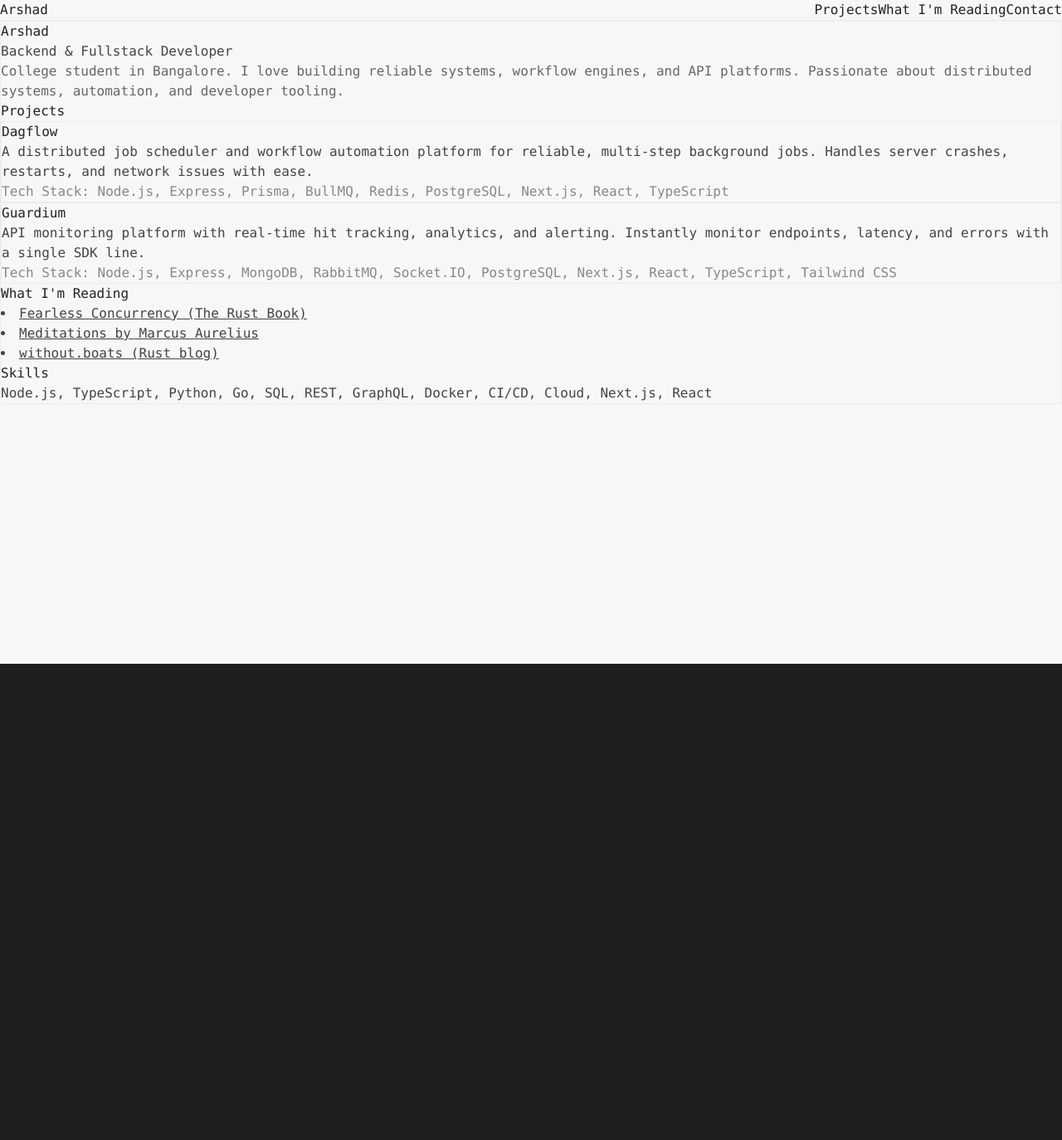
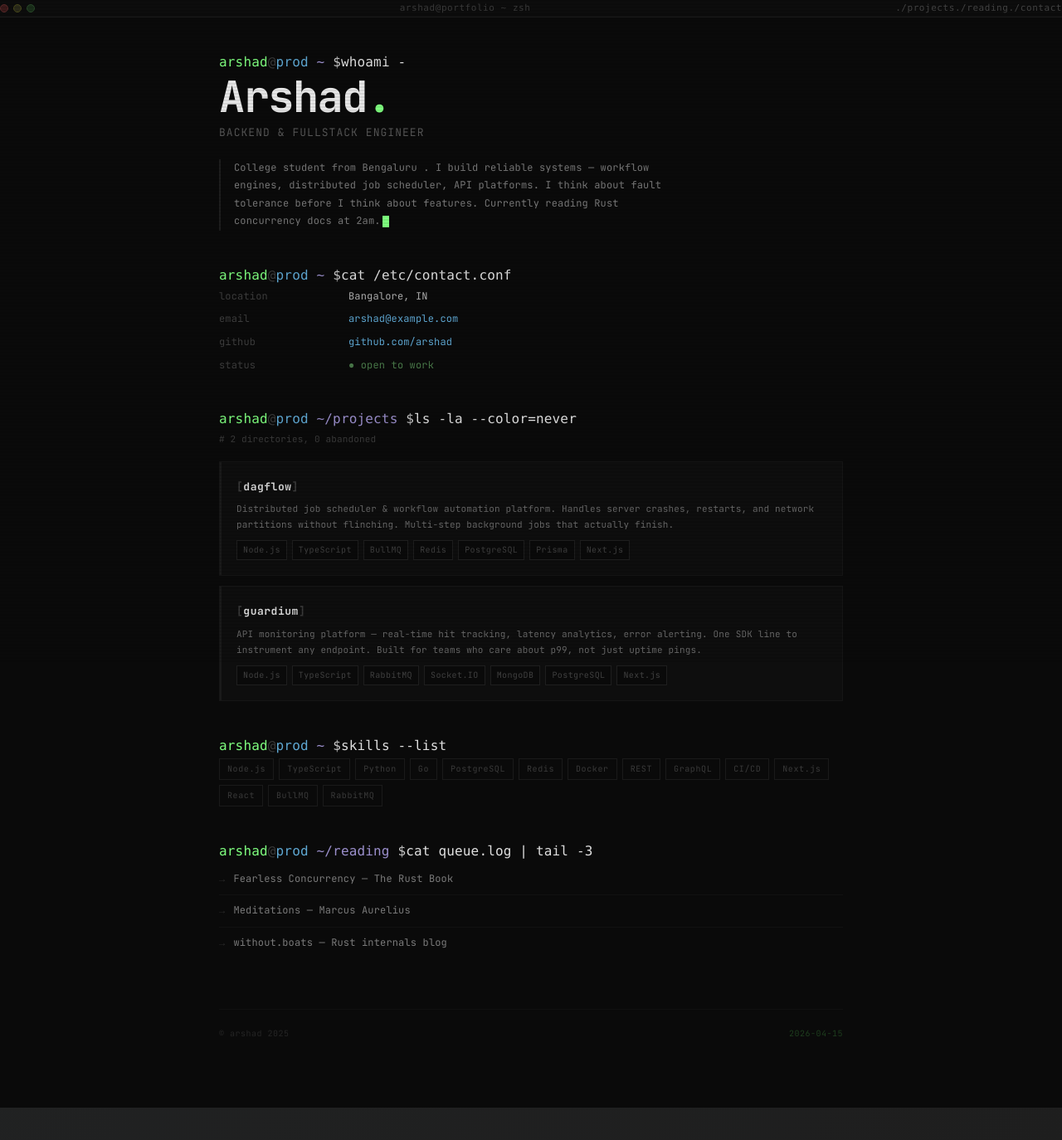
Before and after one commit to Arshadx9/portfolio, a Next.js app: page / in a window 1280 px wide. Shown: the top 1374 px of the page at 83% size. Before the commit the page ends 800 px from the top, so only its background shows below. Built offline with nearby package versions, Linux system fonts and the light colour scheme.

Commit message:
made changes

```diff
--- a/src/app/globals.css
+++ b/src/app/globals.css
@@ -1,37 +1,115 @@
+@import url('https://fonts.googleapis.com/css2?family=JetBrains+Mono:wght@300;400;500;700&display=swap');
+* { box-sizing: border-box; }
+body {
+	background: #0a0a0a;
+	color: #c8c8c8;
+	font-family: 'JetBrains Mono', monospace;
+	margin: 0;
+}
+.scanlines {
+	position: fixed;
+	inset: 0;
+	background: repeating-linear-gradient(
+		0deg,
+		transparent,
+		transparent 2px,
+		rgba(0,0,0,0.08) 2px,
+		rgba(0,0,0,0.08) 4px
+	);
+	pointer-events: none;
+	z-index: 100;
+}
+.cursor-blink {
+	display: inline-block;
+	width: 8px;
+	height: 14px;
+	background: #7fff7f;
+	margin-left: 2px;
+	vertical-align: middle;
+	animation: blink 1.1s step-end infinite;
+}
+@keyframes blink { 50% { opacity: 0; } }
+.project-card { position: relative; transition: border-color 0.2s; }
+.project-card::before {
+	content: '';
+	position: absolute;
+	left: 0; top: 0; bottom: 0;
+	width: 2px;
+	background: #1a1a1a;
+	transition: background 0.2s;
+}
+.project-card:hover { border-color: #2a2a2a !important; }
+.project-card:hover::before { background: #7fff7f; }
+.nav-link { transition: color 0.2s; }
+.nav-link:hover { color: #7fff7f !important; }
+.skill-chip { transition: color 0.2s, border-color 0.2s; }
+.skill-chip:hover { color: #7fff7f !important; border-color: #1e3e1e !important; }
+.reading-link { transition: color 0.2s; }
+.reading-link:hover { color: #c8c8c8 !important; }
 @import "tailwindcss/preflight";
 @import "tailwindcss/utilities";
 
-body {
-	background: #1e1e1e;
-	color: #d4d4d4;
-	font-family: 'Fira Mono', 'Menlo', 'Monaco', 'Consolas', monospace;
-}
+	body {
+		background: linear-gradient(135deg, #232526 0%, #1e1e1e 100%);
+		color: #d4d4d4;
+		font-family: 'Fira Mono', 'Menlo', 'Monaco', 'Consolas', monospace;
+		margin: 0;
+		padding: 0 0 3rem 0;
+		line-height: 1.8;
+		letter-spacing: 0.01em;
+		min-height: 100vh;
+		scrollbar-width: thin;
+		scrollbar-color: #444 #232526;
+	}
 
 .terminal {
-	background: #1e1e1e;
-	border-radius: 8px;
-	box-shadow: 0 4px 24px 0 #000a;
-	padding: 2rem 1.5rem 1.5rem 1.5rem;
-	max-width: 600px;
-	margin: 2rem auto;
-	border: 1px solid #333;
+	background: rgba(30,30,30,0.97);
+	border-radius: 16px;
+	box-shadow: 0 8px 32px 0 #000c, 0 1.5px 8px 0 #2228;
+	padding: 2.5rem 2.2rem 2.2rem 2.2rem;
+	max-width: 700px;
+	margin: 3.5rem auto 2.5rem auto;
+	border: 1.5px solid #292929;
+	gap: 2.5rem;
+	transition: box-shadow 0.2s, transform 0.2s;
+}
+.terminal:hover {
+	box-shadow: 0 12px 40px 0 #000e, 0 2px 12px 0 #222a;
+	transform: translateY(-2px) scale(1.01);
 }
 .terminal-bar {
 	display: flex;
-	gap: 0.5rem;
-	margin-bottom: 1.5rem;
+	gap: 0.75rem;
+	margin-bottom: 2rem;
+	padding-left: 0.2rem;
 }
 .terminal-dot {
 	width: 12px;
 	height: 12px;
 	border-radius: 50%;
 	display: inline-block;
+	box-shadow: 0 1px 4px #0003;
 }
 .dot-red { background: #ff5f56; }
 .dot-yellow { background: #ffbd2e; }
 .dot-green { background: #27c93f; }
 .terminal-content {
-	font-size: 1.1rem;
-	line-height: 1.7;
+	font-size: 1.13rem;
+	line-height: 1.8;
 	white-space: pre-line;
+	margin-top: 1.5rem;
+	margin-bottom: 1.5rem;
+	word-break: break-word;
 }
+
+/* Custom Scrollbar */
+::-webkit-scrollbar {
+	width: 8px;
+}
+::-webkit-scrollbar-thumb {
+	background: #444;
+	border-radius: 8px;
+}
+::-webkit-scrollbar-track {
+	background: #232526;
+}
--- a/src/app/page.tsx
+++ b/src/app/page.tsx
@@ -1,57 +1,290 @@
+import type { Metadata } from "next";
+
+export const metadata: Metadata = {
+  title: "arshad@portfolio",
+  description: "Backend & Fullstack Engineer — Bangalore",
+};
+
+const projects = [
+  {
+    name: "dagflow",
+    desc: "Distributed job scheduler & workflow automation platform. Handles server crashes, restarts, and network partitions without flinching. Multi-step background jobs that actually finish.",
+    stack: ["Node.js", "TypeScript", "BullMQ", "Redis", "PostgreSQL", "Prisma", "Next.js"],
+  },
+  {
+    name: "guardium",
+    desc: "API monitoring platform — real-time hit tracking, latency analytics, error alerting. One SDK line to instrument any endpoint. Built for teams who care about p99, not just uptime pings.",
+    stack: ["Node.js", "TypeScript", "RabbitMQ", "Socket.IO", "MongoDB", "PostgreSQL", "Next.js"],
+  },
+];
+
+const skills = [
+  "Node.js", "TypeScript", "Python", "Go", "PostgreSQL", "Redis",
+  "Docker", "REST", "GraphQL", "CI/CD", "Next.js", "React", "BullMQ", "RabbitMQ",
+];
+
+const reading = [
+  { title: "Fearless Concurrency — The Rust Book", href: "https://doc.rust-lang.org/book/ch16-00-concurrency.html" },
+  { title: "Meditations — Marcus Aurelius", href: "https://www.gutenberg.org/ebooks/2680" },
+  { title: "without.boats — Rust internals blog", href: "https://without.boats/" },
+];
+
+function Prompt({ path = "~", cmd }: { path?: string; cmd: string }) {
+  return (
+    <div className="flex items-baseline gap-2 mb-1">
+      <span className="font-mono text-xs whitespace-nowrap text-[#4a4a4a]">
+        <span className="text-[#7fff7f]">arshad</span>
+        <span className="text-[#3a3a3a]">@</span>
+        <span className="text-[#5fa8d3]">prod</span>{" "}
+        <span className="text-[#9b8fcc]">{path}</span>{" "}
+        <span className="text-[#c8c8c8]">$</span>
+      </span>
+      <span className="font-mono text-xs text-[#e0e0e0]">{cmd}</span>
+    </div>
+  );
+}
 export default function Home() {
   return (
-    <main className="min-h-screen bg-[#f7f7f8] text-[#222] flex flex-col items-center px-4 md:px-8 py-10 font-sans">
-      {/* Navbar */}
-      <nav className="w-full max-w-xl mx-auto flex items-center justify-between py-4 mb-8 border-b border-[#ececec] bg-white/80 backdrop-blur rounded-t-xl px-4 md:px-8 sticky top-0 z-10 shadow-sm">
-        <span className="font-bold text-lg tracking-tight">Arshad</span>
-        <div className="flex gap-6 text-sm">
-          <a href="#projects" className="hover:text-blue-600 transition-colors">Projects</a>
-          <a href="#reading" className="hover:text-blue-600 transition-colors">What I'm Reading</a>
-          <a href="mailto:arshad@example.com" className="hover:text-blue-600 transition-colors">Contact</a>
+    <>
+
+      <div className="min-h-screen" style={{ background: "#0a0a0a", color: "#c8c8c8" }}>
+        <div className="scanlines" />
+
+        {/* Nav */}
+        <nav
+          className="sticky top-0 z-50 flex items-center gap-4 px-6 py-3"
+          style={{ background: "#0d0d0d", borderBottom: "1px solid #1e1e1e" }}
+        >
+          <div className="flex gap-[6px]">
+            {["#3a1a1a", "#2a2a1a", "#1a2e1a"].map((bg, i) => (
+              <div
+                key={i}
+                style={{
+                  width: 10, height: 10, borderRadius: "50%",
+                  background: bg,
+                  border: `1px solid ${["#5a2a2a", "#4a4a1a", "#2a4a2a"][i]}`,
+                }}
+              />
+            ))}
+          </div>
+          <p className="flex-1 text-center font-mono text-[11px] tracking-[0.05em] text-[#3a3a3a] m-0">
+            arshad@portfolio ~ zsh
+          </p>
+          <div className="flex gap-5">
+            {[
+              { href: "#projects", label: "./projects" },
+              { href: "#reading", label: "./reading" },
+              { href: "mailto:arshad@example.com", label: "./contact" },
+            ].map((l) => (
+              <a
+                key={l.label}
+                href={l.href}
+                className="nav-link font-mono text-[11px] tracking-[0.05em] no-underline"
+                style={{ color: "#444" }}
+              >
+                {l.label}
+              </a>
+            ))}
           </div>
         </nav>
 
-      <div className="w-full max-w-xl mx-auto bg-white rounded-xl shadow-xl px-5 md:px-8 py-10 flex flex-col gap-10 border border-[#ececec]">
-        {/* Header & Intro */}
-        <section className="flex flex-col items-start gap-2">
-          <h1 className="text-2xl md:text-3xl font-bold mb-1">Arshad</h1>
-          <div className="text-base md:text-lg text-[#444]">Backend & Fullstack Developer</div>
-          <div className="text-[#666] text-sm md:text-base mt-2 mb-2">College student in Bangalore. I love building reliable systems, workflow engines, and API platforms. Passionate about distributed systems, automation, and developer tooling.</div>
-        </section>
+        {/* Body */}
+        <main style={{ maxWidth: 800, margin: "0 auto", padding: "40px 24px 80px" }}>
 
-        {/* Projects */}
-        <section id="projects" className="flex flex-col gap-4">
-          <h2 className="text-lg font-semibold mb-2">Projects</h2>
-          <div className="flex flex-col gap-4">
-            <div className="rounded-lg bg-[#f7f7f8] border border-[#ececec] p-5 flex flex-col gap-1 hover:shadow-md transition-shadow">
-              <div className="text-base font-semibold text-blue-700">Dagflow</div>
-              <div className="text-[#444] text-sm">A distributed job scheduler and workflow automation platform for reliable, multi-step background jobs. Handles server crashes, restarts, and network issues with ease.</div>
-              <div className="text-xs text-[#888] mt-1">Tech Stack: Node.js, Express, Prisma, BullMQ, Redis, PostgreSQL, Next.js, React, TypeScript</div>
-            </div>
-            <div className="rounded-lg bg-[#f7f7f8] border border-[#ececec] p-5 flex flex-col gap-1 hover:shadow-md transition-shadow">
-              <div className="text-base font-semibold text-blue-700">Guardium</div>
-              <div className="text-[#444] text-sm">API monitoring platform with real-time hit tracking, analytics, and alerting. Instantly monitor endpoints, latency, and errors with a single SDK line.</div>
-              <div className="text-xs text-[#888] mt-1">Tech Stack: Node.js, Express, MongoDB, RabbitMQ, Socket.IO, PostgreSQL, Next.js, React, TypeScript, Tailwind CSS</div>
-            </div>
+          {/* whoami */}
+          <section style={{ marginBottom: 40 }}>
+            <Prompt cmd="whoami -" />
+            <div style={{ marginBottom: 32 }}>
+              <h1
+                style={{
+                  fontFamily: "'JetBrains Mono', monospace",
+                  fontSize: "clamp(28px, 6vw, 52px)",
+                  fontWeight: 700,
+                  color: "#e8e8e8",
+                  letterSpacing: "-0.03em",
+                  lineHeight: 1.05,
+                  margin: "0 0 4px",
+                }}
+              >
+                Arshad<span style={{ color: "#7fff7f" }}>. </span>
+              </h1>
+              <p
+                style={{
+                  fontFamily: "'JetBrains Mono', monospace",
+                  fontSize: 13,
+                  color: "#555",
+                  letterSpacing: "0.08em",
+                  textTransform: "uppercase",
+                  margin: "0 0 20px",
+                }}
+              >
+                Backend &amp; Fullstack Engineer
+              </p>
+              <p
+                style={{
+                  fontFamily: "'JetBrains Mono', monospace",
+                  fontSize: 12,
+                  color: "#7a7a7a",
+                  lineHeight: 1.8,
+                  maxWidth: 560,
+                  borderLeft: "2px solid #1e1e1e",
+                  paddingLeft: 16,
+                  margin: 0,
+                }}
+              >
+                College student from Bengaluru . I build reliable systems — workflow engines, distributed
+                job scheduler, API platforms. I think about fault tolerance before I think about
+                features. Currently reading Rust concurrency docs at 2am.
+                <span className="cursor-blink" />
+              </p>
             </div>
           </section>
 
-        {/* What I'm Reading */}
-        <section id="reading" className="flex flex-col gap-2">
-          <h2 className="text-lg font-semibold mb-2">What I'm Reading</h2>
-          <ul className="list-disc list-inside text-[#444] text-sm space-y-1">
-            <li><a href="https://doc.rust-lang.org/book/ch16-00-concurrency.html" target="_blank" rel="noopener noreferrer" className="underline hover:text-blue-700">Fearless Concurrency (The Rust Book)</a></li>
-            <li><a href="https://www.gutenberg.org/ebooks/2680" target="_blank" rel="noopener noreferrer" className="underline hover:text-blue-700">Meditations by Marcus Aurelius</a></li>
-            <li><a href="https://without.boats/" target="_blank" rel="noopener noreferrer" className="underline hover:text-blue-700">without.boats (Rust blog)</a></li>
+          {/* contact */}
+          <section style={{ marginBottom: 40 }}>
+            <Prompt cmd="cat /etc/contact.conf" />
+            <div style={{ marginBottom: 32 }}>
+              {[
+                { k: "location", v: "Bangalore, IN", color: "#b0b0b0" },
+                { k: "email", v: "arshad@example.com", color: "#5fa8d3", href: "mailto:arshad@example.com" },
+                { k: "github", v: "github.com/arshad", color: "#5fa8d3", href: "#" },
+                { k: "status", v: "● open to work", color: "#4a7a4a" },
+              ].map((row) => (
+                <div key={row.k} style={{ display: "grid", gridTemplateColumns: "140px 1fr", gap: "6px 16px", marginBottom: 6 }}>
+                  <span style={{ fontFamily: "'JetBrains Mono', monospace", fontSize: 12, color: "#3d3d3d" }}>{row.k}</span>
+                  {row.href ? (
+                    <a href={row.href} className="reading-link" style={{ fontFamily: "'JetBrains Mono', monospace", fontSize: 12, color: row.color, textDecoration: "none" }}>{row.v}</a>
+                  ) : (
+                    <span style={{ fontFamily: "'JetBrains Mono', monospace", fontSize: 12, color: row.color }}>{row.v}</span>
+                  )}
+                </div>
+              ))}
+            </div>
+          </section>
+
+          {/* projects */}
+          <section id="projects" style={{ marginBottom: 40 }}>
+            <Prompt path="~/projects" cmd="ls -la --color=never" />
+            <div style={{ marginBottom: 32 }}>
+              <p style={{ fontFamily: "'JetBrains Mono', monospace", fontSize: 11, color: "#3a3a3a", margin: "0 0 16px" }}>
+                # 2 directories, 0 abandoned
+              </p>
+              {projects.map((p) => (
+                <div
+                  key={p.name}
+                  className="project-card"
+                  style={{
+                    border: "1px solid #161616",
+                    background: "#0e0e0e",
+                    padding: "18px 20px",
+                    marginBottom: 12,
+                  }}
+                >
+                  <p style={{ fontFamily: "'JetBrains Mono', monospace", fontSize: 13, fontWeight: 700, color: "#d8d8d8", letterSpacing: "0.04em", margin: "0 0 6px" }}>
+                    <span style={{ color: "#3a3a3a" }}>[</span>{p.name}<span style={{ color: "#3a3a3a" }}>]</span>
+                  </p>
+                  <p style={{ fontFamily: "'JetBrains Mono', monospace", fontSize: 11, color: "#666", lineHeight: 1.7, margin: "0 0 10px" }}>
+                    {p.desc}
+                  </p>
+                  <div style={{ display: "flex", flexWrap: "wrap", gap: 6 }}>
+                    {p.stack.map((t) => (
+                      <span
+                        key={t}
+                        style={{
+                          fontFamily: "'JetBrains Mono', monospace",
+                          fontSize: 10,
+                          color: "#404040",
+                          border: "1px solid #1e1e1e",
+                          padding: "2px 7px",
+                          letterSpacing: "0.04em",
+                          background: "#0a0a0a",
+                        }}
+                      >
+                        {t}
+                      </span>
+                    ))}
+                  </div>
+                </div>
+              ))}
+            </div>
+          </section>
+
+          {/* skills */}
+          <section style={{ marginBottom: 40 }}>
+            <Prompt cmd="skills --list" />
+            <div style={{ display: "flex", flexWrap: "wrap", gap: 6, marginBottom: 32 }}>
+              {skills.map((s) => (
+                <span
+                  key={s}
+                  className="skill-chip"
+                  style={{
+                    fontFamily: "'JetBrains Mono', monospace",
+                    fontSize: 10,
+                    color: "#3a3a3a",
+                    padding: "3px 9px",
+                    border: "1px solid #1a1a1a",
+                    letterSpacing: "0.06em",
+                  }}
+                >
+                  {s}
+                </span>
+              ))}
+            </div>
+          </section>
+
+          {/* reading */}
+          <section id="reading" style={{ marginBottom: 40 }}>
+            <Prompt path="~/reading" cmd="cat queue.log | tail -3" />
+            <ul style={{ listStyle: "none", padding: 0, margin: 0 }}>
+              {reading.map((r, i) => (
+                <li
+                  key={i}
+                  style={{
+                    fontFamily: "'JetBrains Mono', monospace",
+                    fontSize: 12,
+                    padding: "8px 0",
+                    borderBottom: i < reading.length - 1 ? "1px solid #111" : "none",
+                    display: "flex",
+                    alignItems: "baseline",
+                    gap: 10,
+                  }}
+                >
+                  <span style={{ color: "#2a2a2a", flexShrink: 0 }}>→</span>
+                  <a
+                    href={r.href}
+                    target="_blank"
+                    rel="noopener noreferrer"
+                    className="reading-link"
+                    style={{ color: "#7a7a7a", textDecoration: "none" }}
+                  >
+                    {r.title}
+                  </a>
+                </li>
+              ))}
             </ul>
           </section>
 
-        {/* Skills */}
-        <section className="flex flex-col gap-2">
-          <h2 className="text-lg font-semibold mb-2">Skills</h2>
-          <div className="text-[#444] text-sm">Node.js, TypeScript, Python, Go, SQL, REST, GraphQL, Docker, CI/CD, Cloud, Next.js, React</div>
-        </section>
+          {/* footer */}
+          <div
+            style={{
+              marginTop: 60,
+              borderTop: "1px solid #111",
+              paddingTop: 20,
+              fontSize: 10,
+              color: "#252525",
+              display: "flex",
+              justifyContent: "space-between",
+              letterSpacing: "0.05em",
+              fontFamily: "'JetBrains Mono', monospace",
+            }}
+          >
+            <span>© arshad 2025</span>
+            <span style={{ color: "#1e3e1e" }}>
+              {new Date().toISOString().slice(0, 10)}
+            </span>
           </div>
         </main>
+      </div>
+    </>
   );
 }
```
Lines whose indentation alone changed are shown as unchanged.
